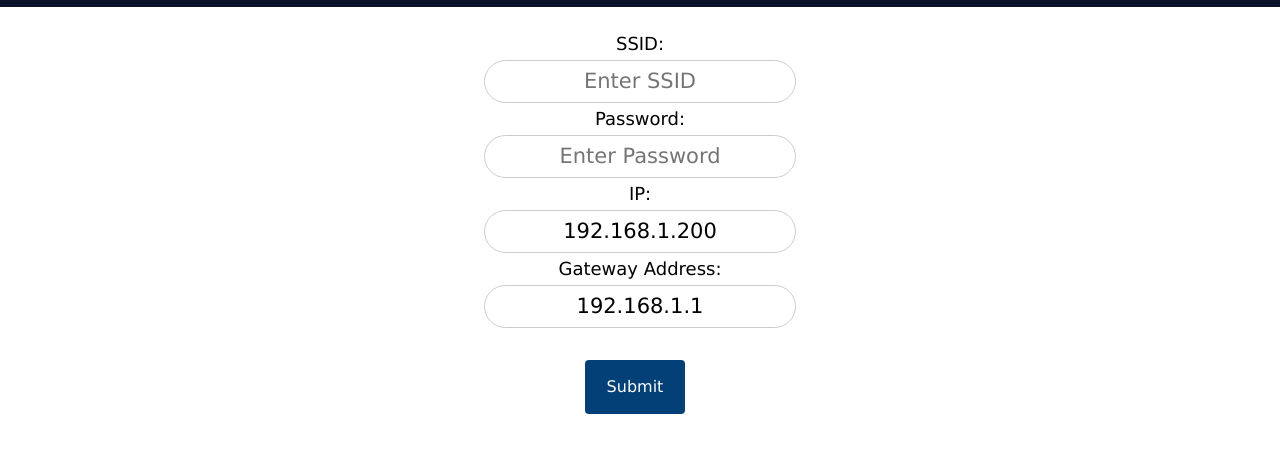
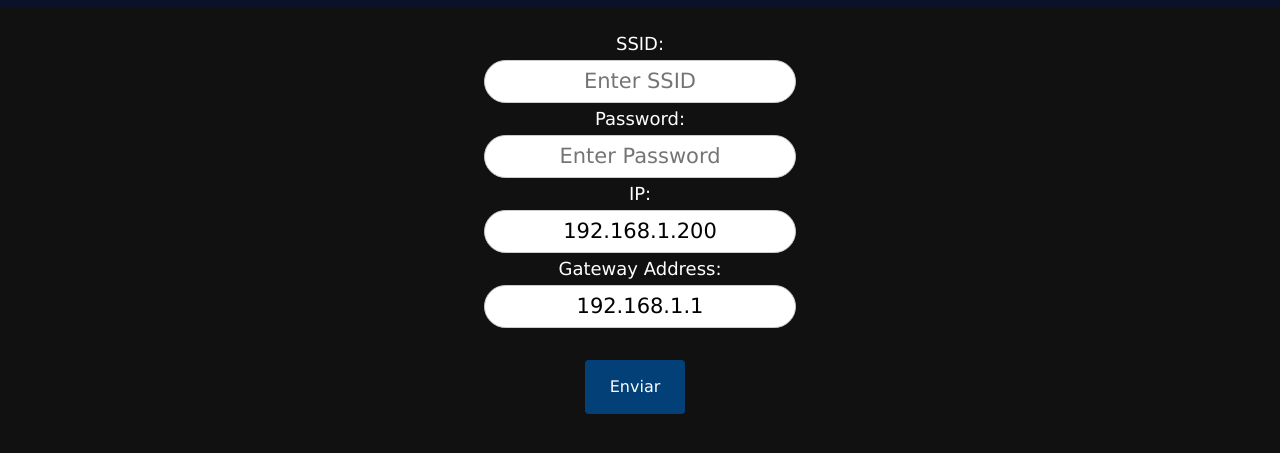
Before and after one commit to matllorens/ETHERNET_CONTROLLER, a plain HTML site: page data/wifimanager.html in a window 1280 px wide. Shown: the part 67-520 px from the top of the page. Drawn offline with nearby package versions, Linux system fonts and the light colour scheme.

Commit message:
Cambio el fondo a negro

```diff
--- a/data/style.css
+++ b/data/style.css
@@ -20,6 +20,7 @@ p {
 
 body {
   margin: 0;
+  background-color: #111111;
 }
 
 .content {
@@ -101,6 +102,7 @@ input[type=text], input[type=number], select {
 
 label {
   font-size: 1.2rem;
+  color: white;
 }
 
 .value {
--- a/data/wifimanager.html
+++ b/data/wifimanager.html
@@ -30,7 +30,7 @@
       <label for="gateway">Gateway Address:</label><br>
       <input class="w3-input" type="text" id="gateway" name="gateway" value="192.168.1.1" placeholder="Enter Gateway"><br><br>
 
-      <input type="submit" value="Submit">
+      <input type="submit" value="Enviar">
     </p>
   </form>
 
```
Also changed, not shown: 1 other file.
